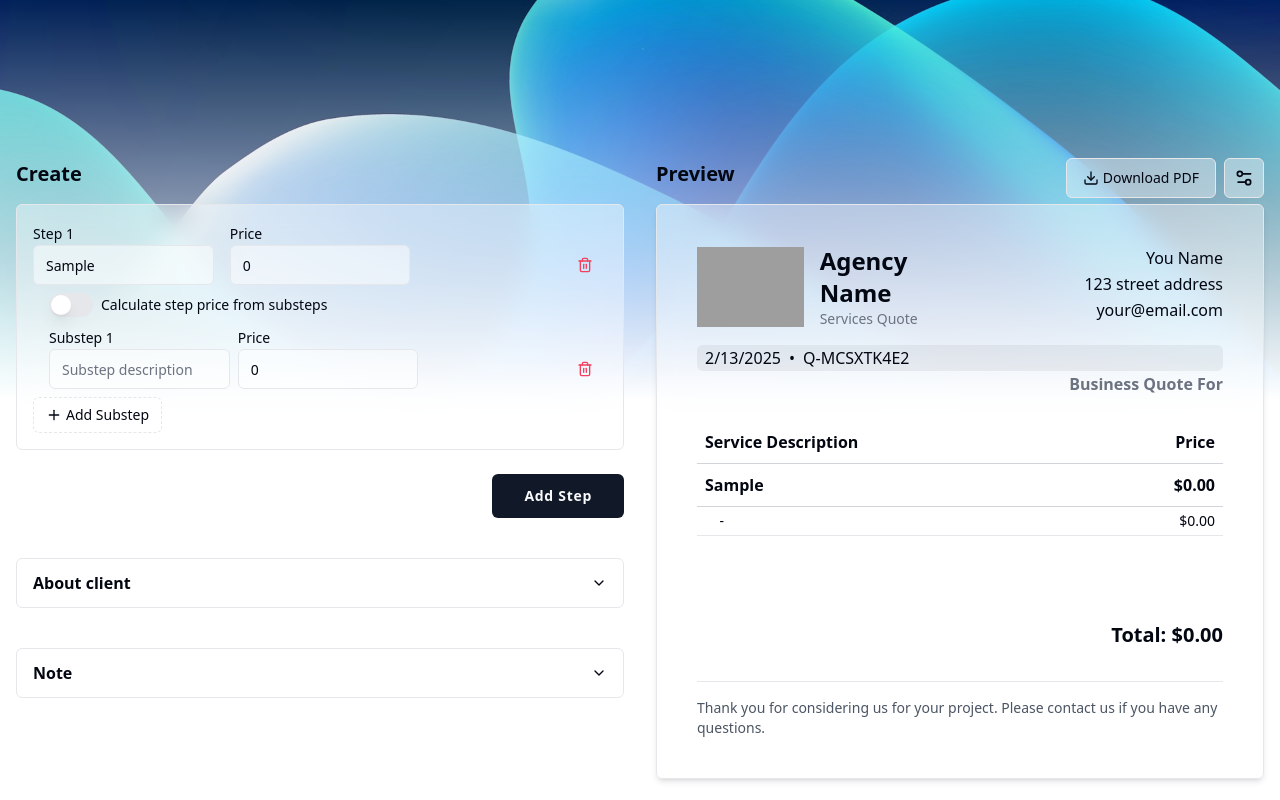
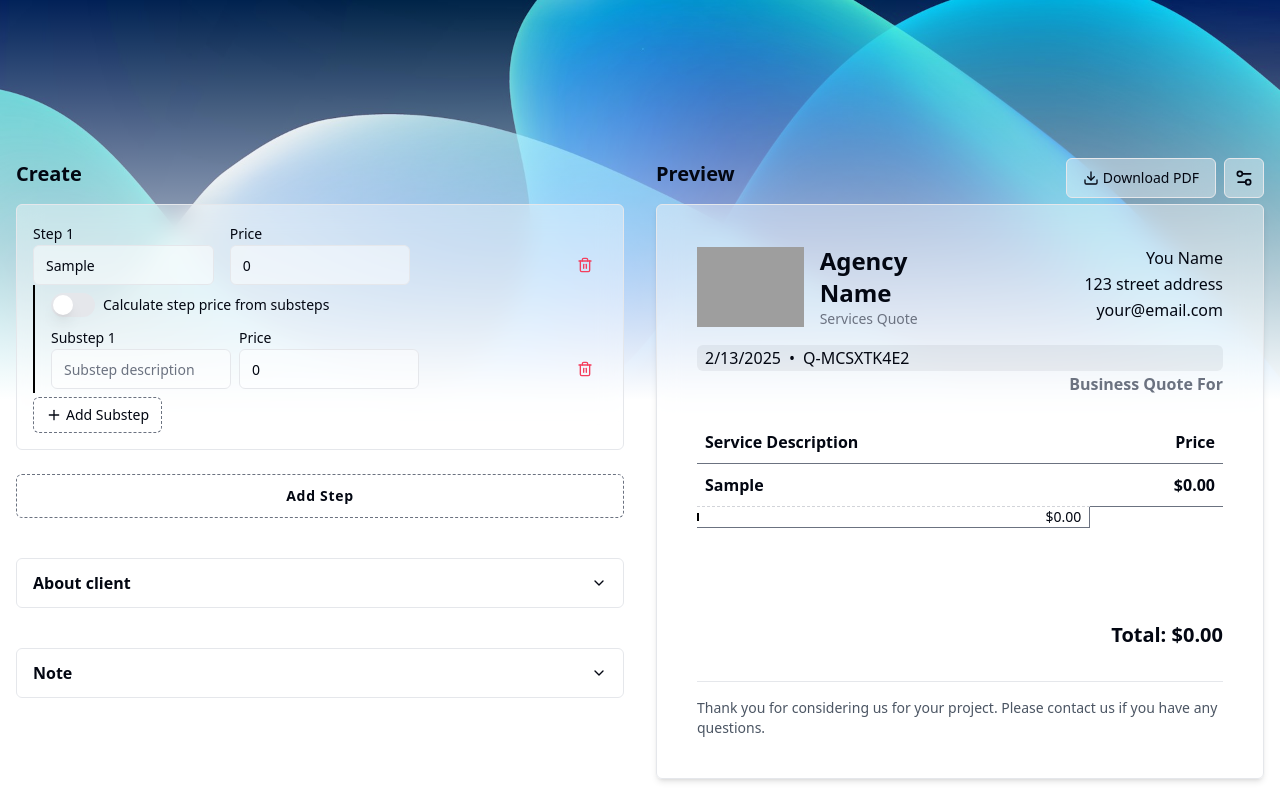
Before and after one commit to RavenSam/DealDocs, a React (Vite) app: page / in a window 1280 px wide. Both pictures are taken after typing "Sample" into the empty fields and a click on the button "Add Substep". Built offline with nearby package versions, Linux system fonts and the light colour scheme; grey boxes are pictures that could not be loaded.

Commit message:
fix ui and updateUseSubstepPricingForStep

```diff
--- a/src/components/pages/new-quote.tsx
+++ b/src/components/pages/new-quote.tsx
@@ -79,7 +79,7 @@ export const NewQuote = () => {
 					className="py-16"
 					ref={quoteRef}
 				>
-					<QuoteTemplate isPreview />
+					<QuoteTemplate />
 				</div>
 			</div>
 		</div>
--- a/src/components/quote-form.tsx
+++ b/src/components/quote-form.tsx
@@ -24,11 +24,14 @@ export const QuoteForm = () => {
 				))}
 			</div>
 
-			<div className="flex items-center justify-end">
-				<Button onClick={addStep} size={"lg"} className="mt-2 font-bold tracking-wider">
-					Add Step
-				</Button>
-			</div>
+			<Button
+				onClick={addStep}
+				size={"lg"}
+				variant={"outline"}
+				className="w-full mt-2 font-bold tracking-wider border-dashed border-muted-foreground"
+			>
+				Add Step
+			</Button>
 
 			<div className="p-2 mt-10 mb-4 border rounded-md bg-white/40 backdrop-blur-md">
 				<Accordion type="single" collapsible>
@@ -41,6 +44,7 @@ export const QuoteForm = () => {
 									id="clientName"
 									value={clientInfo.clientName}
 									onChange={(e) => updateClientInfo("clientName", e.target.value)}
+									autoFocus
 								/>
 							</div>
 							<div>
--- a/src/components/quote-template.tsx
+++ b/src/components/quote-template.tsx
@@ -2,12 +2,9 @@ import React from "react"
 import { Step, useQuoteStore } from "@/store/quoteStore"
 import { useSettingsStore } from "@/store/settingsStore"
 import { formatCurrency, isEmptyHtml } from "@/utils"
+import { cn } from "@/lib/utils"
 
-export interface QuoteTemplateProps {
-	isPreview?: boolean
-}
-
-export const QuoteTemplate = ({ isPreview = false }: QuoteTemplateProps) => {
+export const QuoteTemplate = () => {
 	const quoteId = useQuoteStore((state) => state.quoteId)
 	const steps = useQuoteStore((state) => state.steps)
 	const settings = useSettingsStore((state) => state.settings)
@@ -48,7 +45,7 @@ export const QuoteTemplate = ({ isPreview = false }: QuoteTemplateProps) => {
 				</div>
 			</div>
 			<div className="min-h-[200px]">
-				<QuoteTable steps={steps} isPreview={isPreview} currency={settings?.currency || "USD"} />
+				<QuoteTable steps={steps} currency={settings?.currency || "USD"} />
 			</div>
 			<div className="mb-8 text-xl font-bold text-right">
 				Total: {formatCurrency(totalAmount, settings?.currency || "USD")}
@@ -70,41 +67,46 @@ export const QuoteTemplate = ({ isPreview = false }: QuoteTemplateProps) => {
 
 interface QuoteTableProps {
 	steps: Step[]
-	isPreview: boolean
 	currency: string
 }
 
-const QuoteTable = ({ steps, isPreview, currency }: QuoteTableProps) => {
+const QuoteTable = ({ steps, currency }: QuoteTableProps) => {
 	return (
 		<table className="w-full mb-8 border-collapse">
 			<thead>
 				<tr className="border-b border-black">
-					<th className="p-2 text-left border-b border-gray-300">Service Description</th>
-					<th className="p-2 text-right border-b border-gray-300">Price</th>
+					<th className="p-2 text-left border-b border-muted-foreground">Service Description</th>
+					<th className="p-2 text-right border-b border-muted-foreground">Price</th>
 				</tr>
 			</thead>
 			<tbody>
 				{(steps || []).map((item) => (
 					<React.Fragment key={item.id}>
-						<tr className="border-b border-gray-200">
-							<td className="p-2 font-semibold text-left border-b border-gray-300">{item.description}</td>
-							<td className="p-2 font-semibold text-right border-b border-gray-300">
+						<tr
+							className={cn(
+								"border-b",
+								item.substeps.length > 0 ? "border-muted-foreground/30 border-dashed" : "border-muted-foreground"
+							)}
+						>
+							<td className="p-2 font-semibold text-left">{item.description}</td>
+							<td className="p-2 font-semibold text-right border-b border-muted-foreground">
 								{formatCurrency(item.price, currency)}
 							</td>
 						</tr>
-						{item.substeps &&
-							item.substeps.length > 0 &&
-							item.substeps.map((subItem) => (
-								<tr key={subItem.id} className="border-b border-gray-200">
-									<td className="px-2 py-1 text-sm text-left border-b border-gray-200">
-										{isPreview ? "- " : "\u00A0\u00A0\u00A0\u00A0- "}
-										{subItem.description}
-									</td>
-									<td className="px-2 py-1 text-sm text-right border-b border-gray-200">
-										{formatCurrency(subItem.price, currency)}
-									</td>
-								</tr>
-							))}
+						<tr className="w-full">
+							{item.substeps.length > 0 &&
+								item.substeps.map((subItem) => (
+									<tr
+										key={subItem.id}
+										className="flex items-center justify-between w-full border-r last:border-b border-muted-foreground"
+									>
+										<td className="p-0 text-sm text-left">
+											<div className="p-1 pl-3 border-l-2 border-black">{subItem.description}</div>
+										</td>
+										<td className="p-0 pr-2 text-sm text-right">{formatCurrency(subItem.price, currency)}</td>
+									</tr>
+								))}
+						</tr>
 					</React.Fragment>
 				))}
 			</tbody>
--- a/src/components/step-item.tsx
+++ b/src/components/step-item.tsx
@@ -26,6 +26,13 @@ export const StepItem = ({ step, index }: { step: Step; index: number }) => {
 			updateStep(step.id, "price", calculatedStepPrice)
 		}
 	}, [substeps, useSubstepPricing, calculatedStepPrice, step.id, updateStep, stepFromStore])
+
+	useEffect(() => {
+		if (step.substeps.length === 0) {
+			setUseSubstepPricing(false)
+			updateUseSubstepPricingForStep(step.id, false)
+		}
+	}, [step.substeps])
 
 	const handleAddSubstep = () => {
 		const newSubstep: Substep = { id: Date.now(), description: "", price: 0 }
@@ -56,24 +63,16 @@ export const StepItem = ({ step, index }: { step: Step; index: number }) => {
 				</div>
 				<div>
 					<Label htmlFor={`step-price-${step.id}`}>Price {useSubstepPricing ? "(Substep Total)" : ""}</Label>
-					{useSubstepPricing ? (
-						<Input
-							type="number"
-							id={`step-price-${step.id}`}
-							placeholder="Price"
-							value={calculatedStepPrice}
-							readOnly
-							disabled
-						/>
-					) : (
-						<Input
-							type="number"
-							id={`step-price-${step.id}`}
-							placeholder="Price"
-							value={stepFromStore?.price || 0}
-							onChange={(e) => updateStep(step.id, "price", parseFloat(e.target.value))}
-						/>
-					)}
+
+					<Input
+						type="number"
+						id={`step-price-${step.id}`}
+						placeholder="Price"
+						onChange={(e) => updateStep(step.id, "price", parseFloat(e.target.value))}
+						value={useSubstepPricing ? calculatedStepPrice : stepFromStore?.price || 0}
+						readOnly={useSubstepPricing}
+						disabled={useSubstepPricing}
+					/>
 				</div>
 				<div className="flex items-end justify-end">
 					<Button variant="ghost" size="icon" onClick={() => removeStepFromStore(step.id)}>
@@ -83,7 +82,7 @@ export const StepItem = ({ step, index }: { step: Step; index: number }) => {
 			</div>
 
 			{substeps.length > 0 && (
-				<div className="flex items-center pt-2 pb-1 pl-4 border-black border-l-1">
+				<div className="flex items-center pt-2 pb-1 pl-4 border-l-2 border-black">
 					<Switch
 						id={`use-substep-pricing-${step.id}`}
 						checked={useSubstepPricing}
@@ -100,7 +99,12 @@ export const StepItem = ({ step, index }: { step: Step; index: number }) => {
 					<SubstepItem key={substep.id} substep={substep} index={subIndex} />
 				))}
 
-				<Button onClick={handleAddSubstep} variant="outline" size="sm" className="mt-1 border-dashed">
+				<Button
+					onClick={handleAddSubstep}
+					variant="outline"
+					size="sm"
+					className="mt-1 border-dashed border-muted-foreground"
+				>
 					<PlusIcon className="mr-1 size-4" />
 					Add Substep
 				</Button>
--- a/src/components/sub-step-Item.tsx
+++ b/src/components/sub-step-Item.tsx
@@ -27,7 +27,7 @@ export const SubstepItem = ({ substep, index }: { substep: Substep; index: numbe
 	}
 
 	return (
-		<div className="grid grid-cols-1 gap-2 py-1 pl-4 border-black md:grid-cols-3 border-l-1">
+		<div className="grid grid-cols-1 gap-2 py-1 pl-4 border-l-2 border-black md:grid-cols-3">
 			<div>
 				<Label htmlFor={`substep-description-${substep.id}`}>Substep {index + 1}</Label>
 				<Input
```
